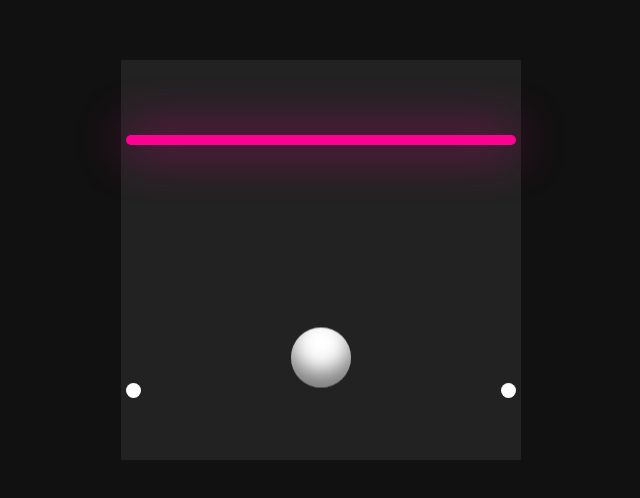
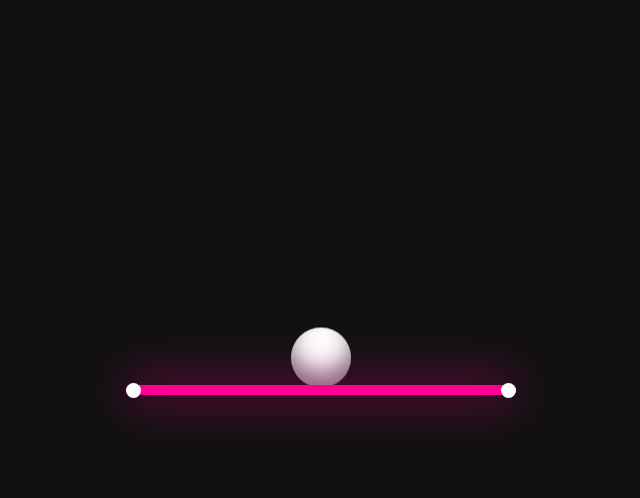
Before and after one commit to RDLuisL/Elastic-Effects, a plain HTML site: page index.html in a window 1280 px wide. Shown: the part 140-638 px from the top of the page, without its empty margins (319-959 px from the left). Drawn offline with Linux system fonts and the light colour scheme.

Commit message:
version terminada con animacion completa, solo falta comentar el código

```diff
--- a/style.css
+++ b/style.css
@@ -1,3 +1,5 @@
+
+/* Paleta de Color */
 :root {
     --backgrnd1: #111;
     --backgrnd2: #222;
@@ -7,13 +9,13 @@
     --lncolor3: #ff0;
     --ball3d: rgba(0,0,0,0.5);
 }
-
+/* Quitando los margenes por default */
 * {
     margin: 0;
     padding: 0;
     box-sizing: border-box;
 }
-
+/* Caracteristicas del body */
 body {
     display: flex;
     justify-content: center;
@@ -21,17 +23,17 @@ body {
     min-height: 100vh;
     background-color: var(--backgrnd1);
 }
-
+/* Contenedor elastic */
 .elastic {
-    position: absolute;
+    position: relative;
     width: 400px;
     height: 400px;
-    background-color: var(--backgrnd2);
+    /* background-color: var(--backgrnd2); */
     display: flex;
     justify-content: center;
     align-items: flex-end;
 }
-
+/* Punto pivote de la izquierda */
 .elastic::before{
     content: '';
     position: absolute;
@@ -43,8 +45,9 @@ body {
     border-radius: 50%;
     z-index: 1;
 }
-
-.elastic::after{
+/* Punto pivote de la derecha */
+.elastic::after
+{
     content: '';
     position: absolute;
     bottom: 62.5px;
@@ -59,7 +62,8 @@ body {
 .elastic svg {
     position: absolute;
     width: 400px;
-    height: 400px;
+    height: 150px;
+    fill: none;
 }
 
 .elastic svg:nth-child(2){
@@ -72,52 +76,54 @@ body {
     stroke-width: 10;
     stroke-linecap: round;
     d: path("M 10 80 Q 190 80 390 80");
-    animation: animate 2.5s linear infinite animateColor 2.5s linear infinite;
+    animation: animate 2.5s linear infinite, animateColor 2.5s linear infinite;
 }
 
-@keyframes animate {
+@keyframes animate
+{
    0%
    {
-    d: path("M 10 80 Q 190 80 390 80")
+    d: path("M 10 80 Q 190 80 390 80");
    }
    10%
    {
-    d: path("M 10 80 Q 190 160 390 80")
+    d: path("M 10 80 Q 190 160 390 80");
    }
    20%
    {
-    d: path("M 10 80 Q 190 20 390 80")
+    d: path("M 10 80 Q 190 20 390 80");
    }
    30%
    {
-    d: path("M 10 80 Q 190 120 390 80")
+    d: path("M 10 80 Q 190 120 390 80");
    }
    35%
    {
-    d: path("M 10 80 Q 190 100 390 80")
+    d: path("M 10 80 Q 190 100 390 80");
    }
    40%
    {
-    d: path("M 10 80 Q 190 80 390 80")
+    d: path("M 10 80 Q 190 80 390 80");
    }
    50%
    {
-    d: path("M 10 80 Q 190 100 390 80")
+    d: path("M 10 80 Q 190 100 390 80");
    }
    55%
    {
-    d: path("M 10 80 Q 190 90 390 80")
+    d: path("M 10 80 Q 190 90 390 80");
    }
    60%
    {
-    d: path("M 10 80 Q 190 80 390 80")
+    d: path("M 10 80 Q 190 80 390 80");
    }
 }
 
-@keyframes animateColor {
+ @keyframes animateColor
+{
     0%,100%
     {
-    stroke: var(--lncolor);
+    stroke: var(--lncolor1);
     }
     33.33%
     {
```
